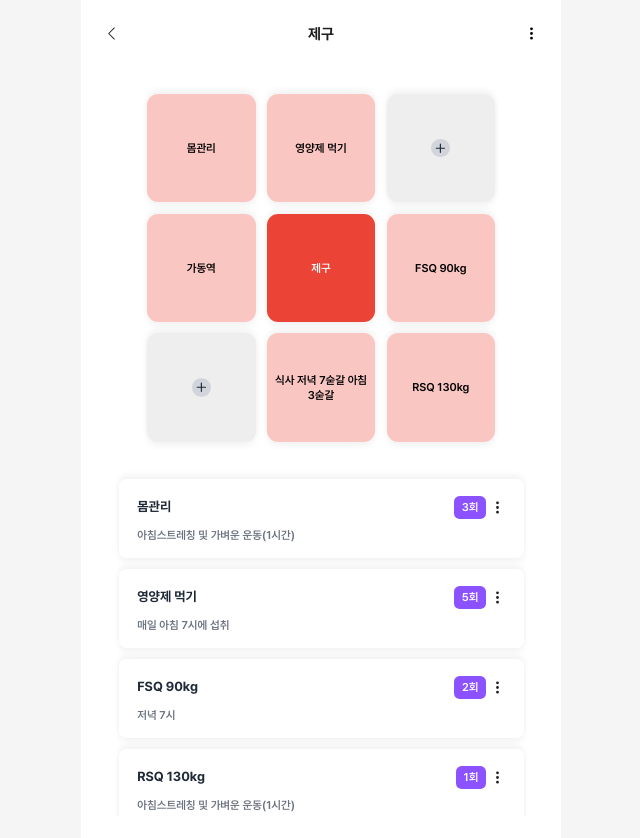
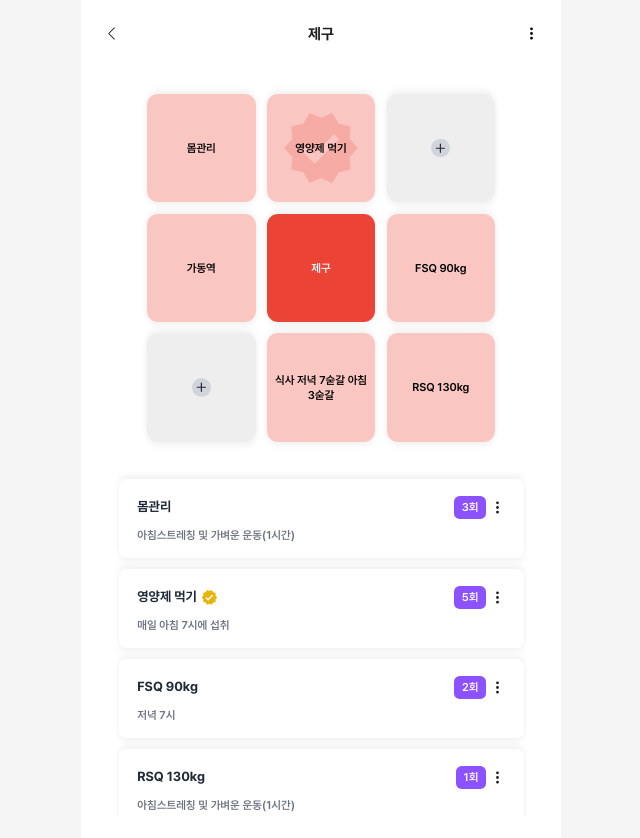
Before and after one commit to canDoItArt/front-end, a React (Vite) app: page /front-end/subgoal in a window 1280 px wide. Shown: the whole page, without its empty margins (319-959 px from the left). Built offline with nearby package versions, Linux system fonts and the light colour scheme.

Commit message:
서브골 및 데일리액션 달성 처리 시 UI 적용 #61

```diff
--- a/src/components/CompleteSubmodal.jsx
+++ b/src/components/CompleteSubmodal.jsx
@@ -1,9 +1,9 @@
 import ModalLayout from "./ModalLayout";
 
-export default function CompleteSubmodal({ type, children, closeSubModal }) {
+export default function CompleteSubmodal({ type, children, closeSubModal, title }) {
     return (
         <ModalLayout onClose={closeSubModal}>
-            <h2 className="text-base font-bold mb-5 text-center">{type} 달성완료 </h2>
+            <h2 className="text-base font-bold mb-5 text-center">{type} {title} </h2>
             <p className="text-gray-500 text-sm text-center leading-relaxed">
                 {children}
             </p>
--- a/src/components/DailyActionList.jsx
+++ b/src/components/DailyActionList.jsx
@@ -6,8 +6,9 @@ import OptionList from "./OptionList";
 import DeleteSubmodal from "./DeleteSubmodal";
 import CompleteSubmodal from "./CompleteSubmodal";
 import DailyActionEditSubmodal from "./DailyActionEditSubmodal";
+import { MdVerified } from "react-icons/md";
 
-export default function DailyActionList({ title, routine, content, state }) {
+export default function DailyActionList({ title, routine, content, state, achievement }) {
     const [isModalOpen, setIsModalOpen] = useState(false);
     const [subModalOpen, setSubModalOpen] = useState(null);
 
@@ -25,7 +26,11 @@ export default function DailyActionList({ title, routine, content, state }) {
     };
 
     const dailyActionOptions = [
-        { label: "Daily Action 달성 완료", type: "dailyActionComplete", isDanger: false },
+        {
+            label: achievement ? "Daily Action 달성 취소" : "Daily Action 달성 완료",
+            type: achievement ? "dailyActionCompleteCancel" : "dailyActionComplete",
+            isDanger: false,
+        },
         { label: "Daily Action 수정", type: "dailyActionEdit", isDanger: false },
         { label: "Daily Action 삭제", type: "dailyActionDelete", isDanger: true },
     ];
@@ -33,7 +38,10 @@ export default function DailyActionList({ title, routine, content, state }) {
     return (
         <div className="flex flex-col gap-2 justify-between mx-2 my-3 py-4 px-5 rounded-lg shadow-customShadow">
             <div className="flex justify-between items-center">
-                <span className="font-bold text-sm py-1 text-gray-800">{title}</span>
+                <div className="flex items-center gap-1">
+                    <span className="font-bold text-sm py-1 text-gray-800">{title}</span>
+                    {achievement && <MdVerified className="text-yellow-500 text-lg" />}
+                </div>
                 <div className="flex gap-1">
                     <div className="bg-customMain text-xs font-semibold py-1 px-2 rounded-md text-white">
                         {routine}회
@@ -56,9 +64,17 @@ export default function DailyActionList({ title, routine, content, state }) {
 
             {/* DailyAction 달성완료 서브모달 */}
             {subModalOpen === "dailyActionComplete" && (
-                <CompleteSubmodal type="DailyAction" closeSubModal={closeSubModal} >
+                <CompleteSubmodal type="DailyAction" title="달성완료" closeSubModal={closeSubModal} >
                     해당 Daily Action을 <br />
                     달성완료 처리 하시겠습니까?
+                </CompleteSubmodal>
+            )}
+
+            {/* DailyAction 달성취소 서브모달 */}
+            {subModalOpen === "dailyActionCompleteCancel" && (
+                <CompleteSubmodal type="DailyAction" title="달성취소" closeSubModal={closeSubModal} >
+                    해당 Daily Action을 <br />
+                    달성취소 처리 하시겠습니까?
                 </CompleteSubmodal>
             )}
 
--- a/src/components/DailyActionTiles.jsx
+++ b/src/components/DailyActionTiles.jsx
@@ -59,6 +59,21 @@ export default function DailyActionTiles({ title, dailyActions, color, importedG
 
                     const action = dailyActions.find((action) => action.s === id);
                     if (action) {
+                        if (action.achievement === true) {
+                            return (
+                                <button
+                                    key={`goal-${action.id}`}
+                                    className="w-full"
+                                >
+                                    <GoalTile
+                                        text={action.title}
+                                        color={hexToColorClass[color]}
+                                        type="achievement"
+                                        goal="dailyAction"
+                                    />
+                                </button>
+                            );
+                        };
                         return (
                             <button key={`goal-${action.id}`} className="w-full">
                                 <GoalTile text={action.title} color={hexToColorClass[color]} type="dailyaction" />
--- a/src/components/GoalTile.jsx
+++ b/src/components/GoalTile.jsx
@@ -1,6 +1,7 @@
 import { BsPlus } from "react-icons/bs";
+import { MdVerified } from "react-icons/md";
 
-export default function GoalTile({ text, color, type }) {
+export default function GoalTile({ text, color, type, goal }) {
     if (type === "title") {
         // title 타입
         return (
@@ -53,7 +54,29 @@ export default function GoalTile({ text, color, type }) {
             </div>
         );
 
-    } else {
+    }
+    else if (type === "achievement") {
+        // 달성 타입
+        return (
+            <div
+                className={`relative w-full aspect-[1/1] ${color} ${goal === "dailyAction" ? "bg-opacity-30 text-black" : "text-white"
+                    } rounded-xl flex items-center justify-center font-semibold text-xs p-2
+            shadow-customShadow overflow-hidden`}
+            >
+                {/* 반투명 트로피 아이콘 (배경 효과) */}
+                <MdVerified className={`${goal === "dailyAction" ? "text-customRed" : "text-white"
+                    } opacity-20 absolute text-[80px] z-0`} />
+
+                {/* 텍스트 */}
+                <span
+                    className="z-10 line-clamp-3 text-center overflow-hidden text-ellipsis whitespace-normal leading-tight break-words"
+                >
+                    {text}
+                </span>
+            </div>
+        );
+    }
+    else {
         // 일반 타입
         return (
             <div
--- a/src/components/Header.jsx
+++ b/src/components/Header.jsx
@@ -10,7 +10,7 @@ import CompleteSubmodal from "./CompleteSubmodal";
 import SubGoalRenameSubmodal from "./SubGoalRenameSubmodal";
 
 
-export default function Header({ title, page, state }) {
+export default function Header({ title, page, state, achievement }) {
   let navigate = useNavigate();
   const [isModalOpen, setIsModalOpen] = useState(false);
   const [subModalOpen, setSubModalOpen] = useState(null);
@@ -45,10 +45,15 @@ export default function Header({ title, page, state }) {
   ];
 
   const subGoalOptions = [
-    { label: "Sub Goal 달성 완료", type: "subGoalComplete", isDanger: false },
+    {
+      label: achievement ? "Sub Goal 달성 취소" : "Sub Goal 달성 완료",
+      type: achievement ? "subGoalCompleteCancel" : "subGoalComplete",
+      isDanger: false,
+    },
     { label: "Sub Goal 이름 수정", type: "subGoalRename", isDanger: false },
     { label: "Sub Goal 삭제", type: "subGoalDelete", isDanger: true },
   ];
+
 
   return (
     <div className="fixed top-0 max-w-[480px] w-full z-10 flex items-center justify-between bg-white px-6 py-6 ">
@@ -94,9 +99,17 @@ export default function Header({ title, page, state }) {
 
       {/* SubGoal 달성완료 서브모달 */}
       {subModalOpen === "subGoalComplete" && (
-        <CompleteSubmodal type="SubGoal" closeSubModal={closeSubModal} >
+        <CompleteSubmodal type="SubGoal" title="달성완료" closeSubModal={closeSubModal} >
           해당 Sub Goal을 <br />
           달성완료 처리 하시겠습니까?
+        </CompleteSubmodal>
+      )}
+
+      {/* SubGoal 달성취소 서브모달 */}
+      {subModalOpen === "subGoalCompleteCancel" && (
+        <CompleteSubmodal type="SubGoal" title="달성취소" closeSubModal={closeSubModal} >
+          해당 Sub Goal을 <br />
+          달성취소 처리 하시겠습니까?
         </CompleteSubmodal>
       )}
 
--- a/src/components/SubGoalTiles.jsx
+++ b/src/components/SubGoalTiles.jsx
@@ -59,6 +59,22 @@ export default function SubGoalTiles({ title, subGoals, importedGoal }) {
 
                     const goal = subGoals.find((goal) => goal.color === id);
                     if (goal) {
+                        if (goal.achievement === true) {
+                            return (
+                                <button
+                                    key={`goal-${goal.id}`}
+                                    className="w-full"
+                                    onClick={subGoalTileClick}
+                                >
+                                    <GoalTile
+                                        text={goal.name}
+                                        color={hexToColorClass[goal.color]}
+                                        type="achievement"
+                                        goal="subGoal"
+                                    />
+                                </button>
+                            );
+                        };
                         return (
                             <button
                                 key={`goal-${goal.id}`}
--- a/src/mocks/myArt.js
+++ b/src/mocks/myArt.js
@@ -11,6 +11,7 @@ const myArtMockData = [
                 id: 1,
                 name: "제구",
                 color: "#EB4335", // Red
+                achievement: true,
                 strict: [
                     { checkedDate: "2025-02-04" },
                     { checkedDate: "2025-02-07" },
@@ -21,6 +22,7 @@ const myArtMockData = [
                 id: 2,
                 name: "구위",
                 color: "#F09752", // Orange
+                achievement: false,
                 strict: [
                     { checkedDate: "2025-02-03" },
                     { checkedDate: "2025-02-04" },
@@ -30,6 +32,7 @@ const myArtMockData = [
                 id: 3,
                 name: "체력",
                 color: "#F7D04D", // Yellow
+                achievement: false,
                 strict: [
                     { checkedDate: "2025-02-01" },
                     { checkedDate: "2025-02-05" },
@@ -39,6 +42,7 @@ const myArtMockData = [
                 id: 4,
                 name: "유연성",
                 color: "#B1D854", // Green
+                achievement: false,
                 strict: [
                     { checkedDate: "2025-02-02" },
                     { checkedDate: "2025-02-06" },
@@ -48,6 +52,7 @@ const myArtMockData = [
                 id: 5,
                 name: "멘탈",
                 color: "#70CCB1", // Mint
+                achievement: false,
                 strict: [
                     { checkedDate: "2025-02-03" },
                     { checkedDate: "2025-02-07" },
@@ -57,6 +62,7 @@ const myArtMockData = [
                 id: 6,
                 name: "전술 이해",
                 color: "#4091EE", // Blue
+                achievement: true,
                 strict: [
                     { checkedDate: "2025-02-04" },
                     { checkedDate: "2025-02-08" },
--- a/src/mocks/subGoal.js
+++ b/src/mocks/subGoal.js
@@ -2,6 +2,7 @@ const subGoalMockData = [
     {
         subGoalName: "제구",
         color: "#EB4335",
+        achievement: false,
         dailyActions: [
             { id: 1, s:"1", title: "몸관리", content: "아침스트레칭 및 가벼운 운동(1시간)", routine: "3", achievement: false },
             { id: 2, s:"2", title: "영양제 먹기", content: "매일 아침 7시에 섭취", routine: "5", achievement: true },
--- a/src/pages/SubGoalPage.jsx
+++ b/src/pages/SubGoalPage.jsx
@@ -13,7 +13,7 @@ export default function SubGoalPage() {
     return (
         <div className="flex flex-col items-center justify-start min-h-screen bg-white px-6">
 
-            <Header title={currentData.subGoalName} page="SubGoalPage" state={currentData.dailyActions.state} />
+            <Header title={currentData.subGoalName} page="SubGoalPage" achievement={currentData.achievement} />
 
             {/* 메인 콘텐츠 영역 */}
             <div className="mt-20 mb-6 w-full">
@@ -25,6 +25,7 @@ export default function SubGoalPage() {
                             title={action.title}
                             content={action.content}
                             routine={action.routine}
+                            achievement={action.achievement}
                         />
                     ))}
                 </div>
```
